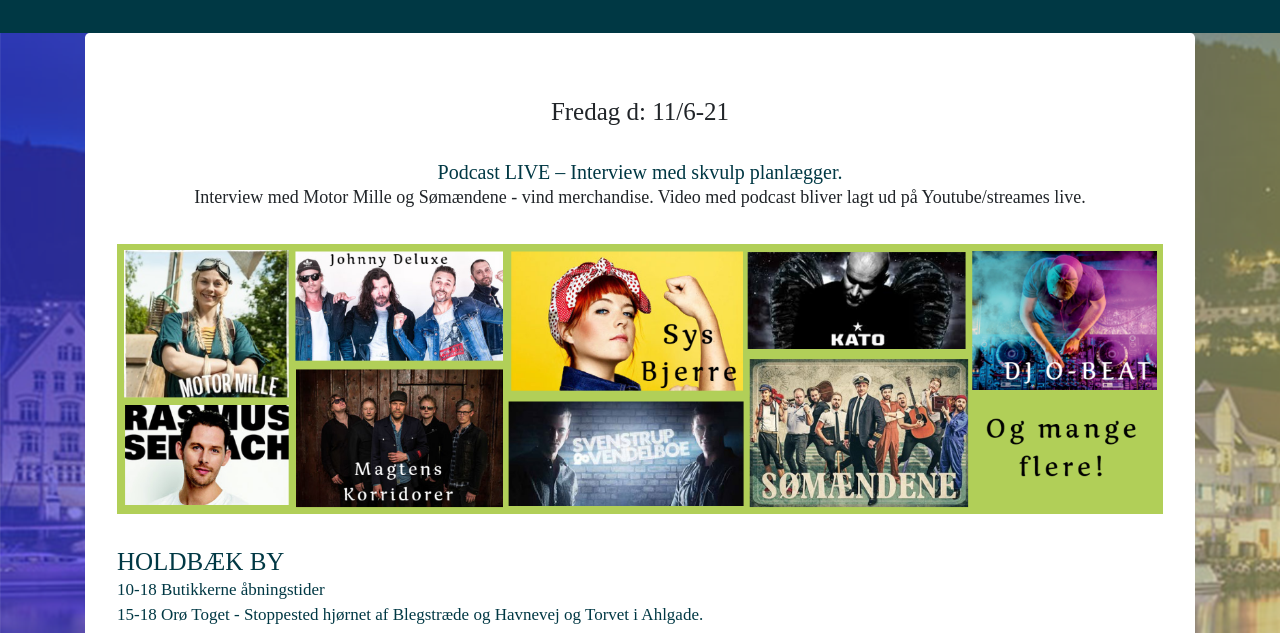
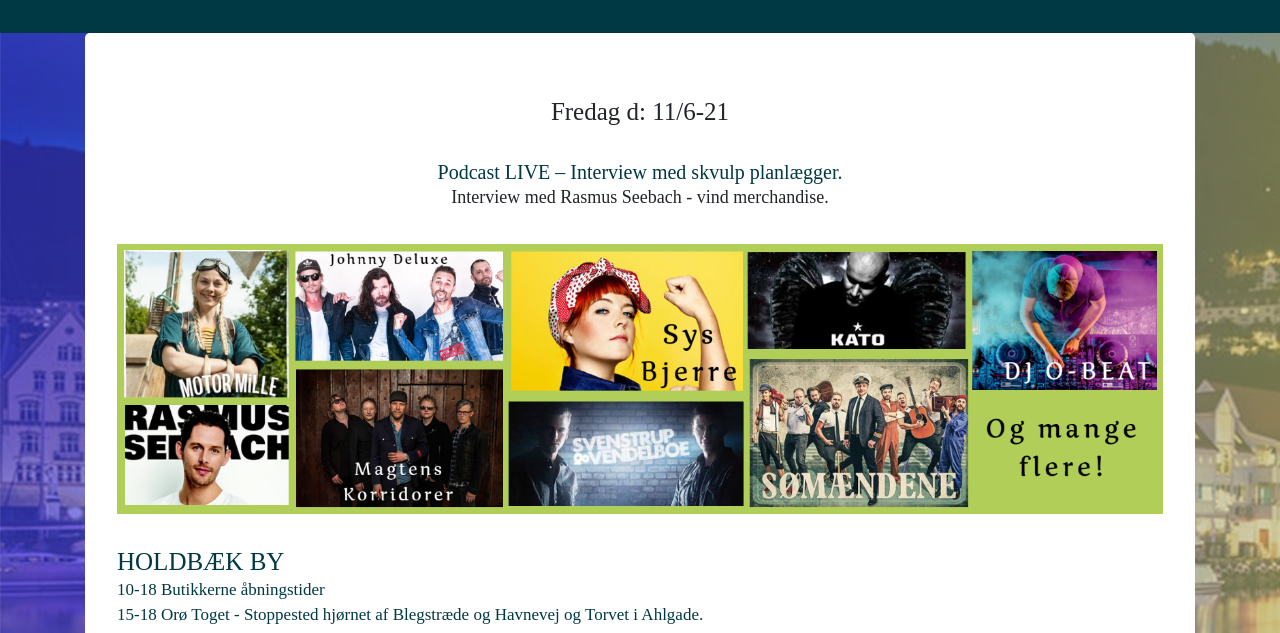
Before and after one commit to Heidi2101/Hjemmeside, a website: page program.html in a window 1280 px wide. Shown: the part 167-800 px from the top of the page. Drawn offline with nearby package versions, Linux system fonts and the light colour scheme.

Commit message:
rettelser

```diff
--- a/program.html
+++ b/program.html
@@ -67,8 +67,8 @@
 
             Podcast LIVE – Interview med skvulp planlægger.</h3>
 
-            <p class="undertext d-flex justify-content-center">Interview med Motor Mille og Sømændene - vind merchandise.
-                Video med podcast bliver lagt ud på Youtube/streames live.</p>
+            <p class="undertext d-flex justify-content-center">Interview med Rasmus Seebach -
+                vind merchandise.</p>
         <br>
 <img class="merch justify-content-center" src="images/Mit%20Post-projekt%20(2).png">
 <br>
@@ -264,9 +264,7 @@
 
         <p class="undertext d-flex justify-content-center ">Dagens program, interview med set in Stone og magtens korridorer - vind merchandise.
         </p>
-        <p class="undertext d-flex justify-content-center ">
-        Video med podcast bliver lagt ud på Youtube/streames live.
-            </p>
+
 
 
         <br>
```
